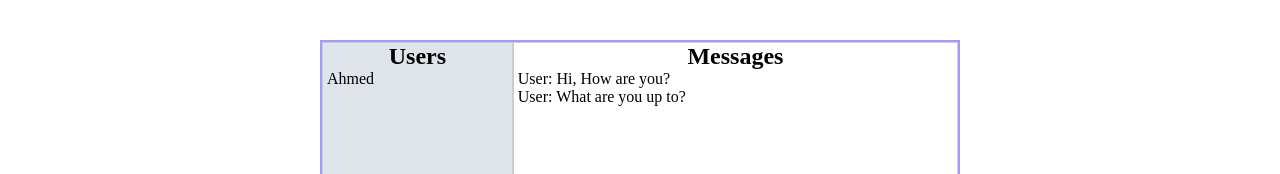
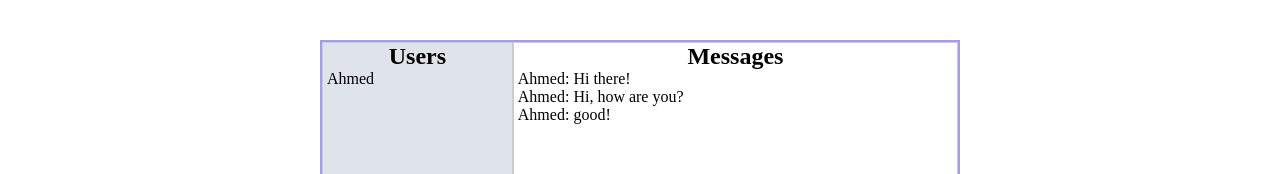
Before and after one commit to shrki416/Chat-App, a React (Create React App) app in the folder Client/: page / in a window 1280 px wide. Shown: the part 120-294 px from the top of the page. Built offline with nearby package versions, Linux system fonts and the light colour scheme; a web font is replaced by a local one.

Commit message:
Simplify FE components

```diff
--- a/Client/src/components/Chat.js
+++ b/Client/src/components/Chat.js
@@ -1,6 +1,7 @@
 import React from "react";
 import send from "../assets/send-icon.png";
 import add from "../assets/add-icon.png";
+import data from "./data";
 
 const Chat = () => {
   const addMessage = e => {
@@ -16,7 +17,7 @@ const Chat = () => {
       <div className="user-container">
         <div className="users">
           <h2>Users</h2>
-          <p>Ahmed</p>
+          <p>{data[0].name}</p>
         </div>
         <div>
           <button className="add-user" onClick={addUser}>
@@ -27,8 +28,15 @@ const Chat = () => {
       <div className="message-container">
         <div className="messages">
           <h2>Messages</h2>
-          <p>User: Hi, How are you?</p>
-          <p>User: What are you up to?</p>
+          <p>
+            {data[0].name}: {data[0].text}
+          </p>
+          <p>
+            {data[1].name}: {data[1].text}
+          </p>
+          <p>
+            {data[2].name}: {data[2].text}
+          </p>
         </div>
         <div className="add-message">
           <input placeholder="what's on your mind?" />
--- a/Client/src/components/data.js
+++ b/Client/src/components/data.js
@@ -1,7 +1,7 @@
 const data = [
-  { id: "1", name: "Ahmed", message: "Hi there!" },
-  { id: "2", name: "Ahmed", message: "Hi, how are you?" },
-  { id: "3", name: "Ahmed", message: "good!" }
+  { id: "1", name: "Ahmed", text: "Hi there!" },
+  { id: "2", name: "Ahmed", text: "Hi, how are you?" },
+  { id: "3", name: "Ahmed", text: "good!" }
 ];
 
 export default data;
```
